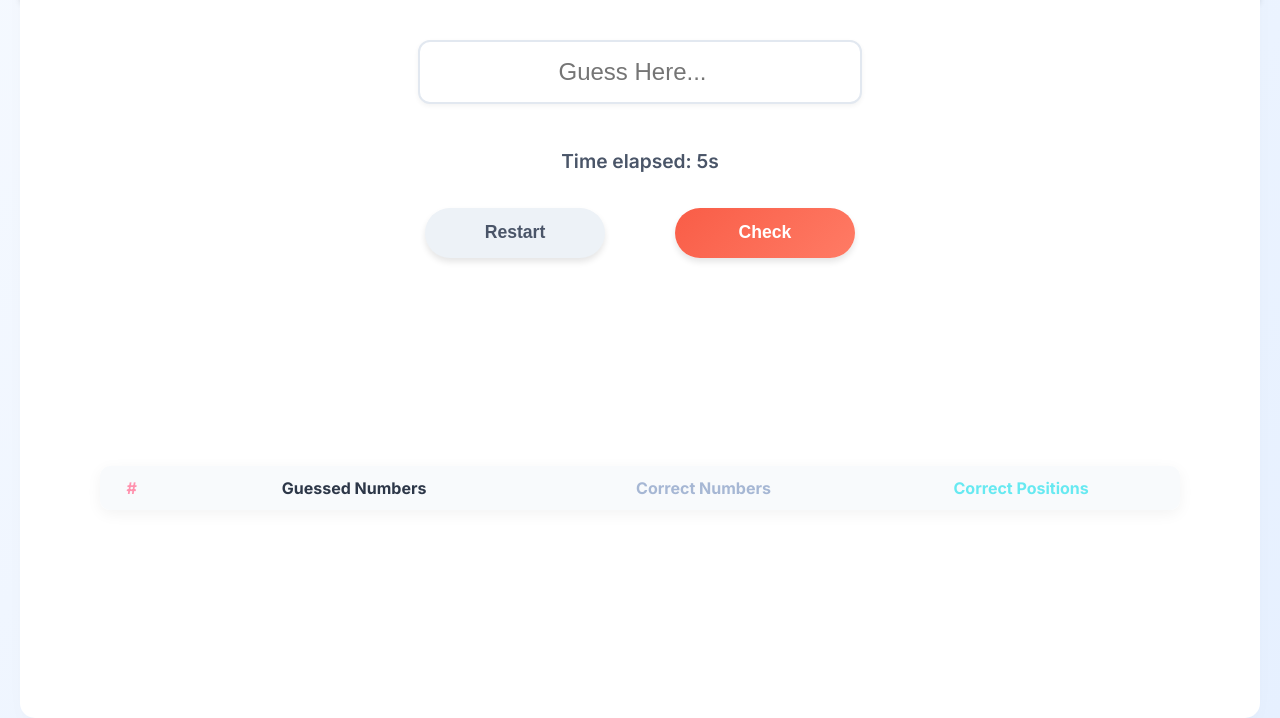
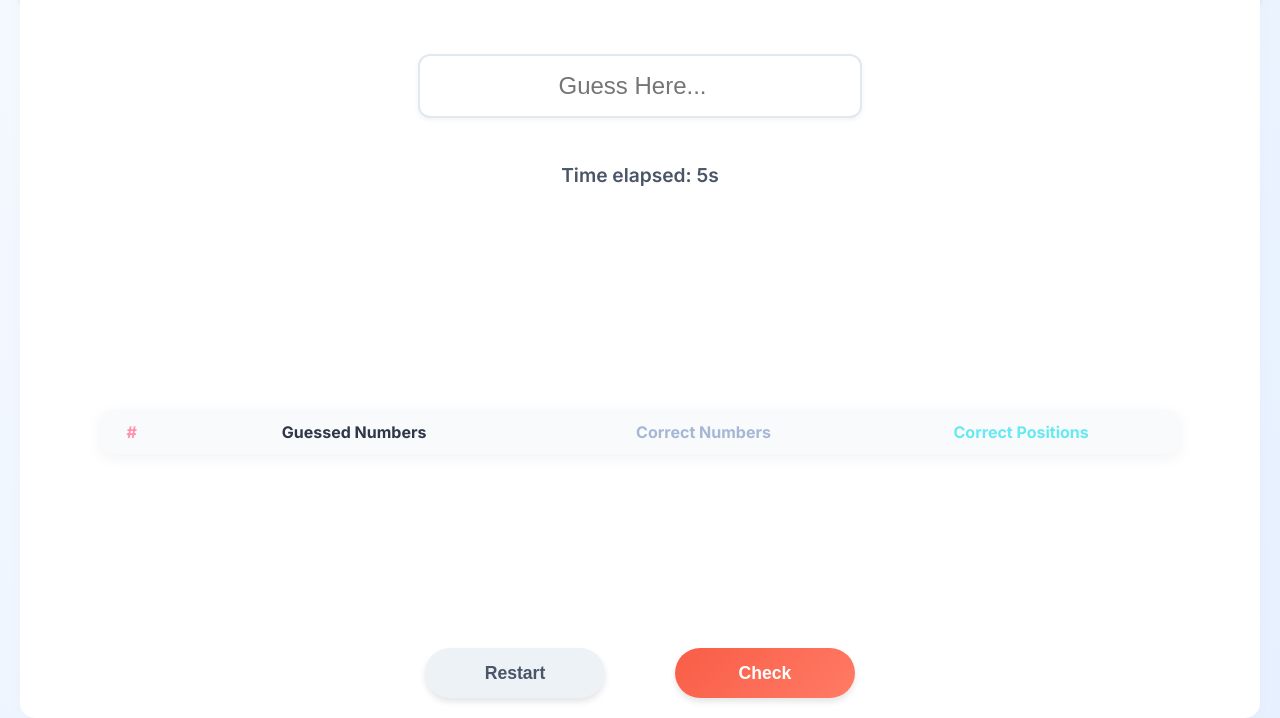
Before and after one commit to tevBoyz/Numbers-Newest, a website: page index.html in a window 1280 px wide. Shown: the part 82-800 px from the top of the page. Drawn offline with Linux system fonts and the light colour scheme.

Commit message:
arrange position of restart and chek buttons

```diff
--- a/index.html
+++ b/index.html
@@ -35,10 +35,7 @@
             <div id="timer-cont" class="timer-cont">
               <span>Timer</span>
             </div>
-            <div class="buttons">
-              <button id="restart" onclick="restart()">Restart</button>
-              <button id="check" onclick="check()">Check</button>
-            </div>
+
           </div>
 
         <div class="middle">
@@ -59,6 +56,11 @@
           </div>
           <!-- <ol reversed id="list_for_guessed"></ol> -->
         </div>
+
+        <div class="buttons">
+              <button id="restart" onclick="restart()">Restart</button>
+              <button id="check" onclick="check()">Check</button>
+            </div>
 
         <!-- <div class="top">
           <div class="left">
--- a/script.js
+++ b/script.js
@@ -56,7 +56,6 @@ function check(){
         document.getElementById("input").focus();
         }
         else{
-            displayOnDisplay(curr_num, res[2], res[1]);
             addRow(curr_num, res[2], res[1]);
             clearInterval(timer);
             document.getElementById("main").style.display = "none";
```
